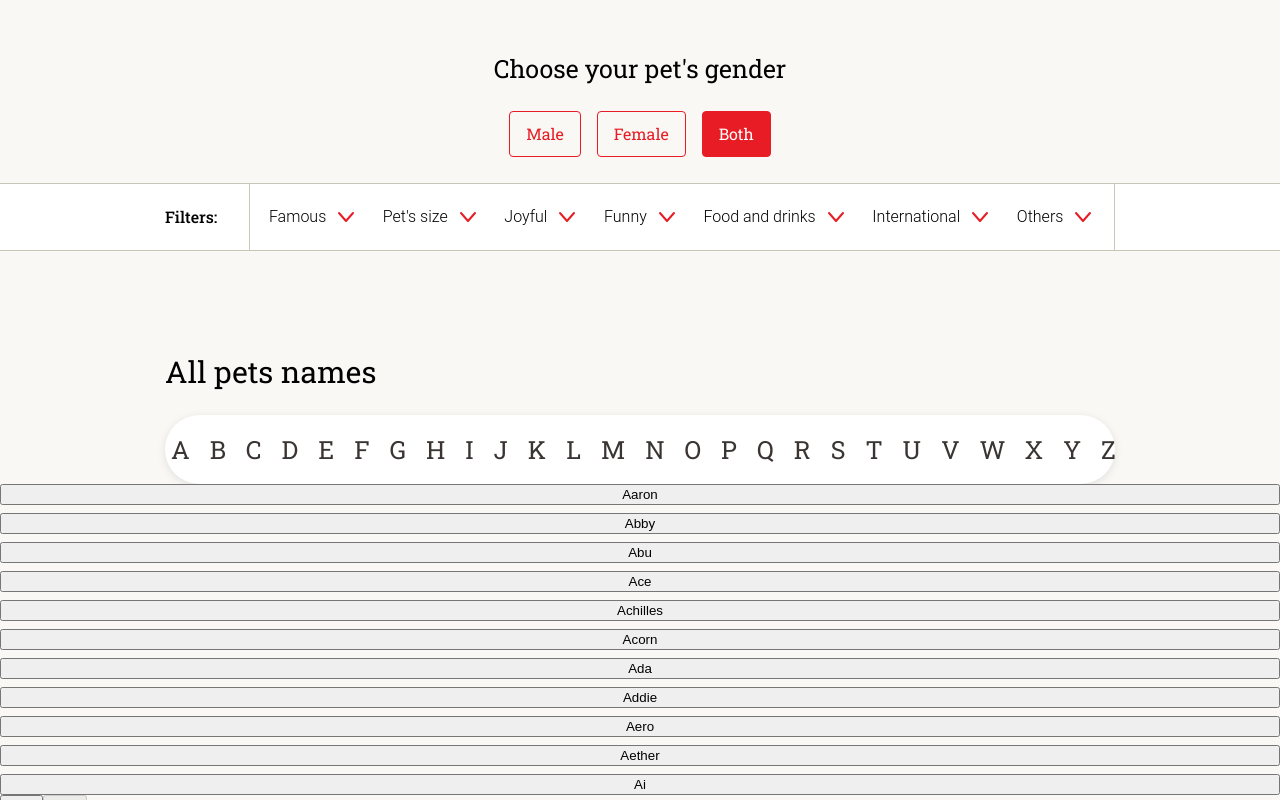
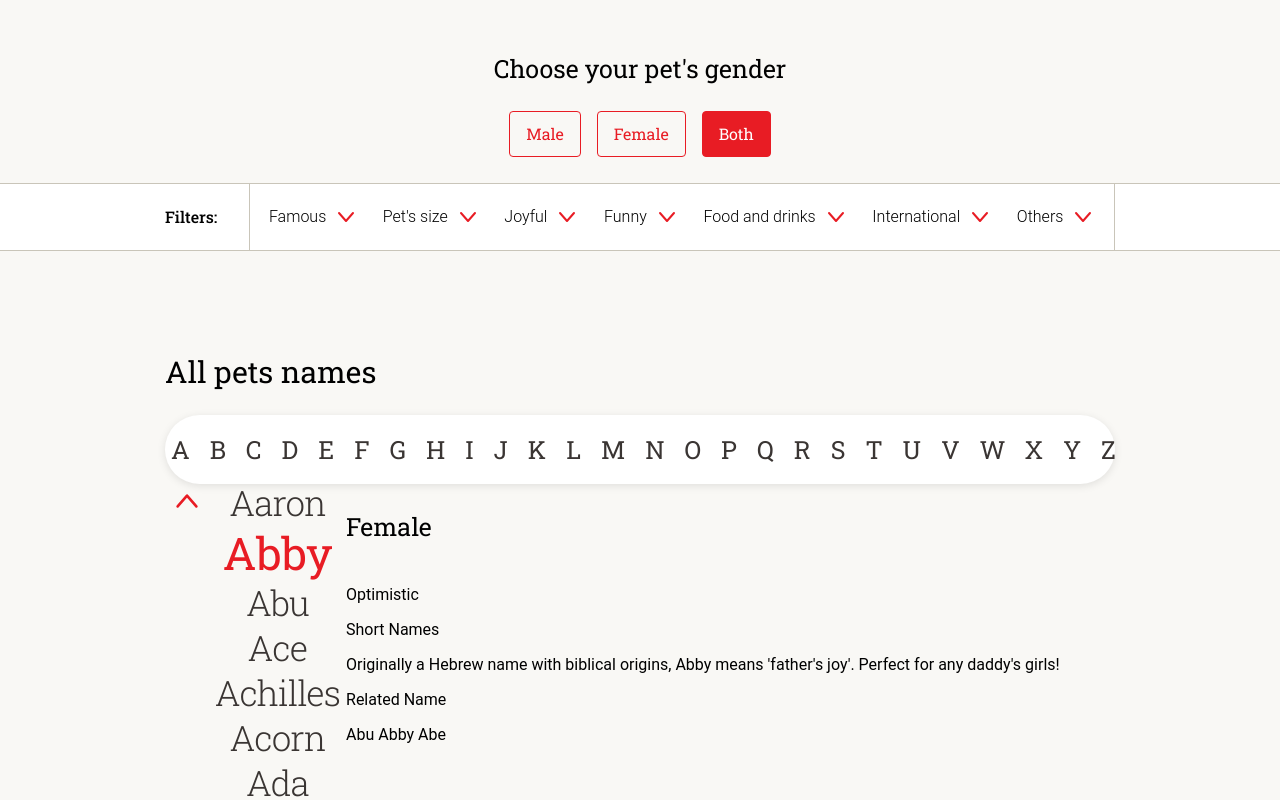
Before and after one commit to calvinjp/dog-name-generator, a React (Vite) app: page / in a window 1280 px wide. Both pictures are taken after a click on the button "Abby". Shown: the top 800 px of the page. Built offline with nearby package versions, Linux system fonts and the light colour scheme.

Commit message:
Names list styling WIP

```diff
--- a/src/components/NamesList/NamesList.module.css
+++ b/src/components/NamesList/NamesList.module.css
@@ -1,5 +1,62 @@
-.nameButtons {
+.buttonColumn {
   display: flex;
   flex-direction: column;
   gap: 8px;
 }
+
+.nameButton {
+  background: transparent;
+  outline: none;
+  border: none;
+  color: #3a3533;
+  font-family: Roboto Slab;
+  font-weight: 300;
+  font-style: Light;
+  font-size: 35px;
+  line-height: 100%;
+  letter-spacing: -1px;
+}
+
+.container {
+  display: flex;
+  padding-left: 165px;
+  padding-right: 165px;
+}
+
+.pagination {
+  display: flex;
+  flex-direction: column;
+  justify-content: space-between;
+}
+
+.chevronUp {
+  height: 32.5px;
+  width: 32px;
+  transform: rotate(180deg);
+}
+
+.chevronDown {
+  height: 32.5px;
+  width: 32px;
+}
+
+.chevronButton {
+  background: transparent;
+  outline: none;
+  border: none;
+}
+
+.active {
+  color: #e81c24;
+  font-family: Roboto Slab;
+  font-weight: 400;
+  font-style: Regular;
+  font-size: 45px;
+  line-height: 100%;
+  letter-spacing: 0px;
+}
+
+.gender {
+  display: flex;
+  flex-direction: row;
+}
--- a/src/components/NamesList/NamesList.tsx
+++ b/src/components/NamesList/NamesList.tsx
@@ -1,5 +1,7 @@
 import styles from "./NamesList.module.css";
 import type { Category, PetName } from "../../App";
+import chevron from "../../../public/icons/Chevron.svg";
+import male from "../../../public/icons/Male.svg";
 
 type NamesListProps = {
   petNames: PetName[];
@@ -48,30 +50,46 @@ export default function NamesList({
   const totalPages = Math.ceil(filteredNames.length / itemsPerPage);
 
   return (
-    <div>
-      <div className={styles.nameButtons}>
+    <div className={styles.container}>
+      <div className={styles.pagination}>
+        <button
+          className={styles.chevronButton}
+          onClick={() => setCurrentPage((prev) => prev - 1)}
+          disabled={currentPage === 1}
+        >
+          <img src={chevron} alt="icon" className={styles.chevronUp} />
+        </button>
+        <button
+          className={styles.chevronButton}
+          onClick={() => setCurrentPage((prev) => prev + 1)}
+          disabled={currentPage === totalPages}
+        >
+          <img src={chevron} alt="icon" className={styles.chevronDown} />
+        </button>
+      </div>
+      <div className={styles.buttonColumn}>
         {currentItems.map((petName) => (
-          <button key={petName.id} onClick={() => setSelectedName(petName)}>
+          <button
+            className={`${styles.nameButton} ${
+              selectedName === petName ? styles.active : ""
+            }`}
+            key={petName.id}
+            onClick={() => setSelectedName(petName)}
+          >
             {petName.title}
           </button>
         ))}
       </div>
 
-      <button
-        onClick={() => setCurrentPage((prev) => prev + 1)}
-        disabled={currentPage === totalPages}
-      >
-        Next
-      </button>
-      <button
-        onClick={() => setCurrentPage((prev) => prev - 1)}
-        disabled={currentPage === 1}
-      >
-        Prev
-      </button>
-
       <div>
-        <p>{selectedName?.gender}</p>
+        <div className={styles.gender}>
+          {selectedName?.gender.includes("M") ? (
+            <img src={male} alt="male" />
+          ) : (
+            <></>
+          )}
+          {selectedName?.gender.includes("F") ? <h3>Female</h3> : <></>}
+        </div>
         {selectedNameCategories.map((category) => (
           <p>{category.name}</p>
         ))}
```
Also changed, not shown: public/icons/Male.svg (added).
